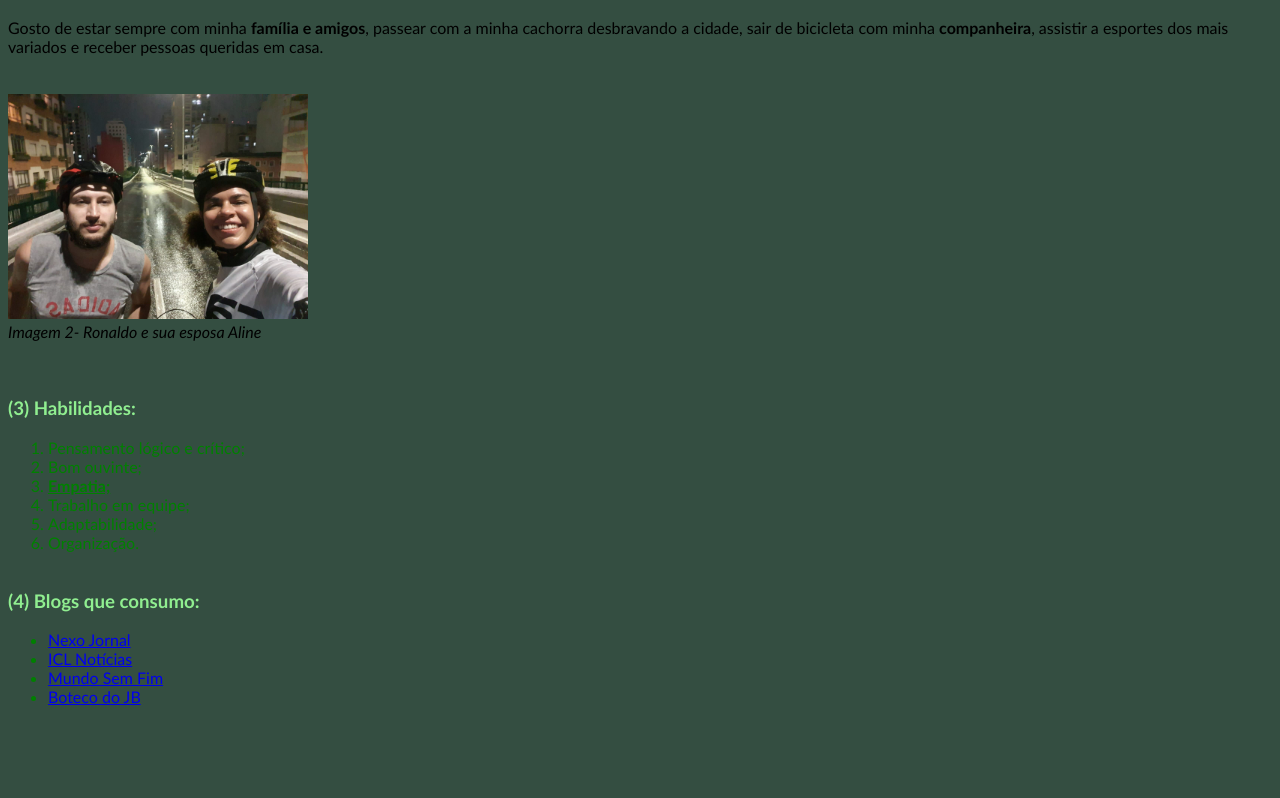
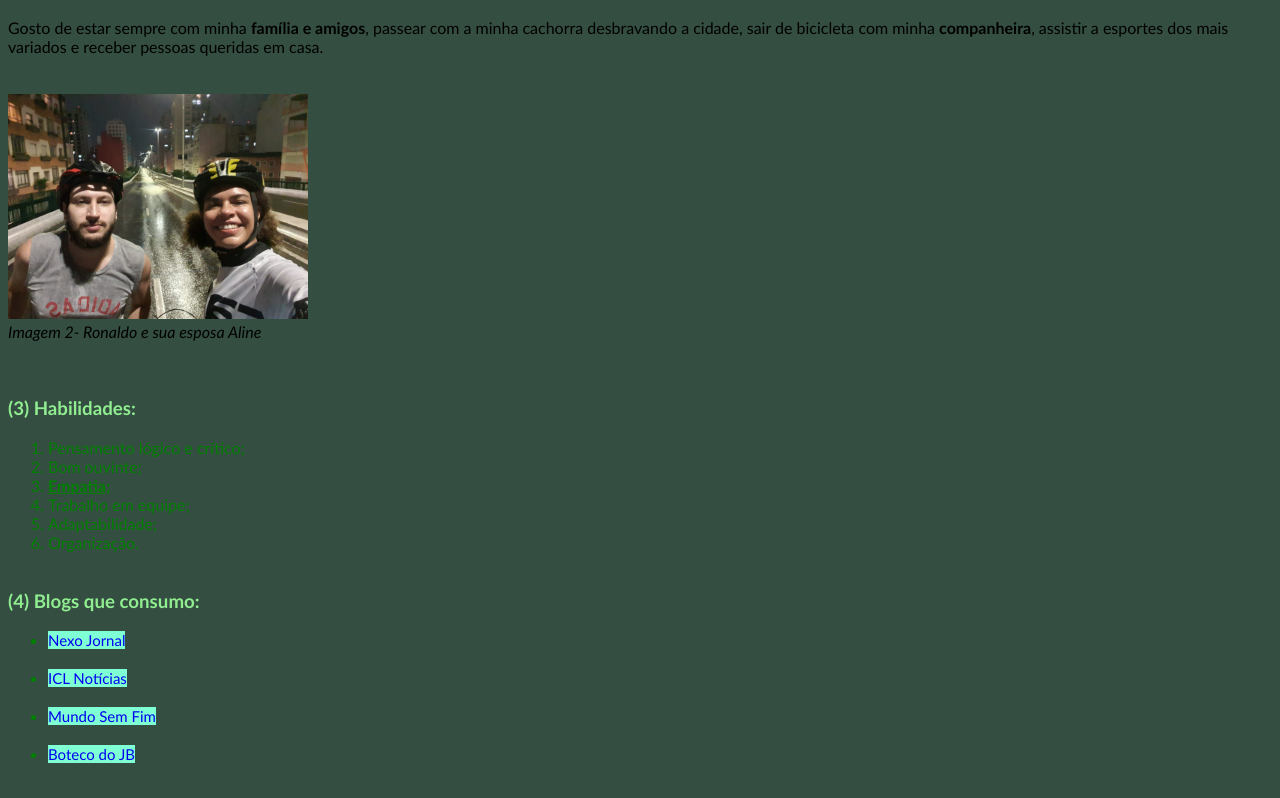
Before and after one commit to ronahf/ronahf.github.io, a plain HTML site: page index.html in a window 1280 px wide. Shown: the part 1050-1848 px from the top of the page. Before the commit the page ends 1772 px from the top, so only its background shows below. Drawn offline with Linux system fonts and the light colour scheme.

Commit message:
botões criados para os blogs que leio

```diff
--- a/index.html
+++ b/index.html
@@ -35,6 +35,13 @@
             font-family: 'Segoe UI', Tahoma, Geneva, Verdana, sans-serif;
         }
 
+        .button{
+            background-color: aquamarine;
+            color:black
+            padding: 15px 15px 15px 15px;
+            text-decoration: none;
+            font-size: 15px;
+        }
 
 
         /* posso criar a classe. Onde eu quiser marcar desse jeito que .trybe define, vou até o lugar e coloco class="tribe", por exemplo */
@@ -80,10 +87,10 @@
 
     <a name="quarto"></a> <h3>(4) Blogs que consumo:</h3>
         <ul>
-            <a target="_blank" href="https://www.nexojornal.com.br"><li>Nexo Jornal</a>
-            <a target="_blank" href="https://www.youtube.com/c/InstitutoConhecimentoLiberta"><li>ICL Notícias</a>
-            <a target="_blank" href="https://www.youtube.com/c/MundoSemFim"><li>Mundo Sem Fim</a>
-            <a target="_blank" href="https://www.youtube.com/c/BotecodoJB_Real"><li>Boteco do JB</a>
+            <a target="_blank" href="https://www.nexojornal.com.br" class="button"><li>Nexo Jornal</a><br><br>
+            <a target="_blank" href="https://www.youtube.com/c/InstitutoConhecimentoLiberta" class="button"><li>ICL Notícias</a><br><br>
+            <a target="_blank" href="https://www.youtube.com/c/MundoSemFim" class="button"><li>Mundo Sem Fim</a><br><br>
+            <a target="_blank" href="https://www.youtube.com/c/BotecodoJB_Real" class="button"><li>Boteco do JB</a><br><br>
 
         </ul>
 
```
